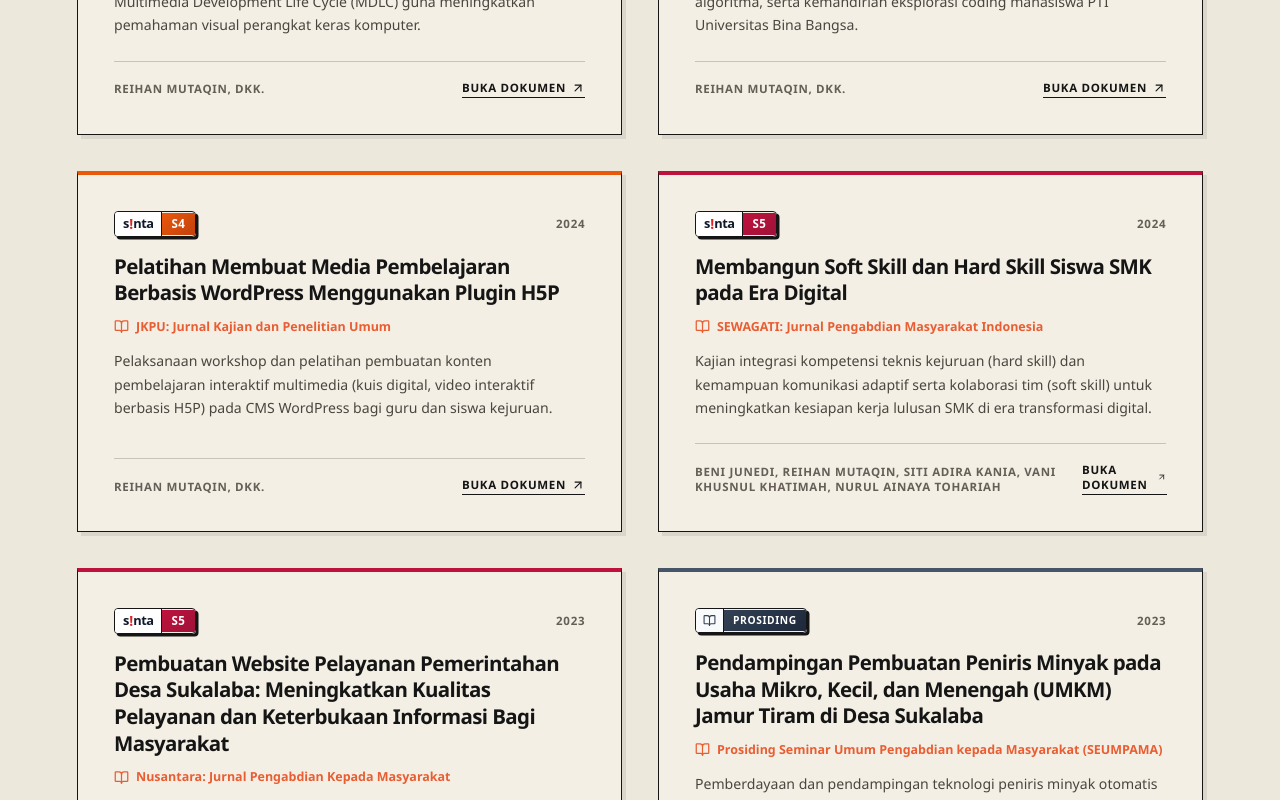
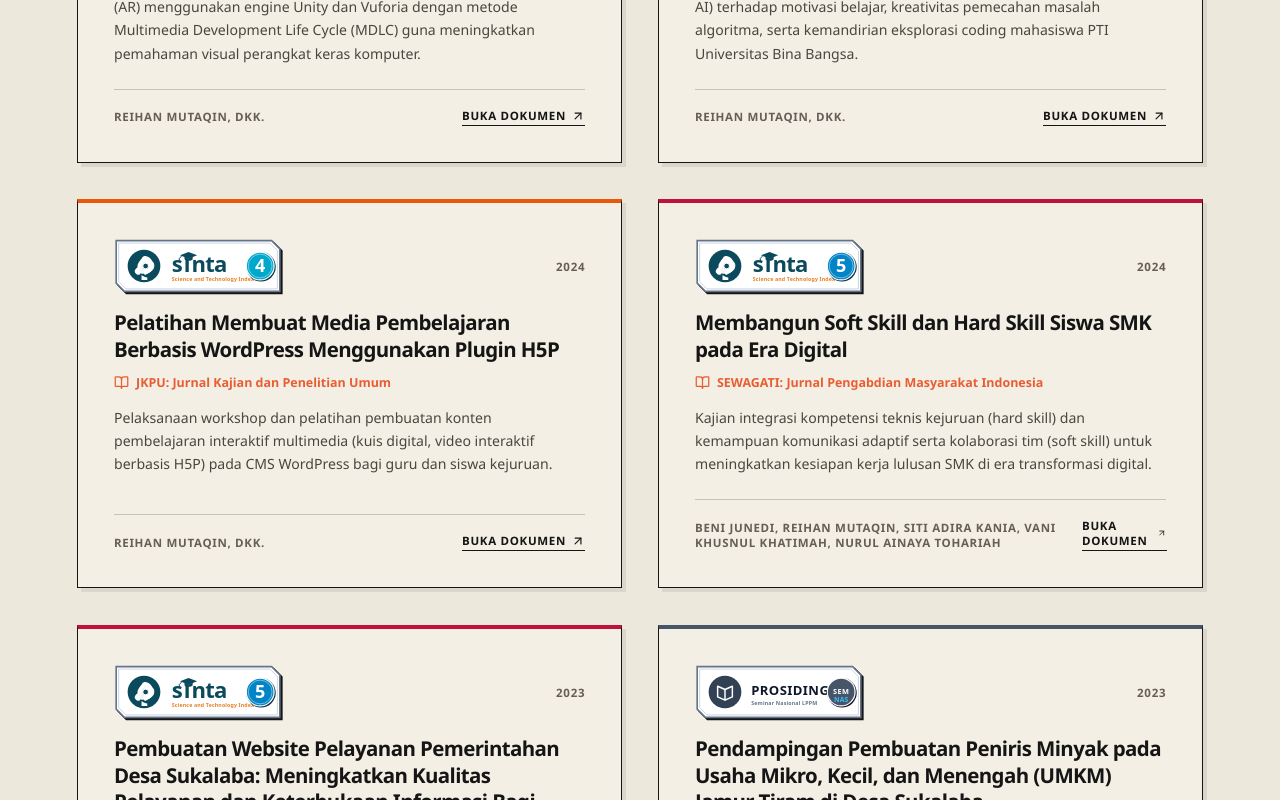
Before and after one commit to ReihanMutaqin/reihan, a React (Vite) app: page / in a window 1280 px wide. Shown: the part 11200-12000 px from the top of the page. Built offline with nearby package versions, Linux system fonts and the light colour scheme.

Commit message:
feat(publikasi): pasang badge akreditasi resmi SINTA asli (lengkap dengan lambang Wayang, toga s!nta, dan emblem peringkat 3/4/5) sesuai standar OJS

```diff
--- a/src/App.tsx
+++ b/src/App.tsx
@@ -406,31 +406,184 @@ const publications: Publication[] = [
 ]
 
 function SintaBadge({ level }: { level: 3 | 4 | 5 }) {
-  const rankMap = {
-    3: { code: 'S3', label: 'SINTA 3', cls: 'sinta-badge--s3' },
-    4: { code: 'S4', label: 'SINTA 4', cls: 'sinta-badge--s4' },
-    5: { code: 'S5', label: 'SINTA 5', cls: 'sinta-badge--s5' },
+  const levelColors = {
+    3: { bg: '#0284c7', ring: '#0369a1', num: '3' },
+    4: { bg: '#00a8cc', ring: '#086788', num: '4' },
+    5: { bg: '#0284c7', ring: '#075985', num: '5' },
   }[level]
 
   return (
-    <div className={`sinta-badge ${rankMap.cls}`} title={`Terakreditasi ${rankMap.label} Kemdiktisaintek RI`}>
-      <span className="sinta-badge__brand">
-        <span className="sinta-badge__s">s</span>
-        <span className="sinta-badge__i">!</span>
-        <span className="sinta-badge__nta">nta</span>
-      </span>
-      <span className="sinta-badge__rank">{rankMap.code}</span>
+    <div className="official-sinta-badge" title={`Terakreditasi SINTA ${level} Kemdiktisaintek RI`}>
+      <svg
+        viewBox="0 0 204 66"
+        width="168"
+        height="54"
+        fill="none"
+        xmlns="http://www.w3.org/2000/svg"
+        className="official-sinta-badge__svg"
+      >
+        {/* Outer Chamfered Border Frame */}
+        <polygon
+          points="10,2 192,2 202,12 202,64 12,64 2,54 2,2"
+          fill="#ffffff"
+          stroke="#64748b"
+          strokeWidth="2"
+        />
+        <polygon
+          points="12,5 190,5 199,14 199,61 14,61 5,52 5,5"
+          fill="none"
+          stroke="#cbd5e1"
+          strokeWidth="1.2"
+        />
+
+        {/* Left Wayang Emblem Circle */}
+        <g transform="translate(15, 12)">
+          <circle cx="21" cy="21" r="20" fill="#0b4a5d" />
+          {/* Wayang Headgear / Profile Silhouette */}
+          <path
+            d="M13 28 C12 24 14 20 17 18 C19 16 22 16 24 18 C26 14 29 14 32 16 C34 18 34 21 33 24 C31 27 28 29 25 30 C22 31 17 31 13 28 Z"
+            fill="#ffffff"
+            opacity="0.95"
+          />
+          <path
+            d="M21 9 C25 8 29 11 31 15 C33 19 33 23 30 27 C28 29 25 31 22 32 C20 30 20 27 22 25 C23 23 25 22 25 20 C25 18 23 17 21 17 C19 17 17 19 18 21 C18 23 17 24 15 24 C14 24 13 23 13 21 C13 18 16 14 18 12 C19 10 20 9 21 9 Z"
+            fill="#ffffff"
+          />
+          <path
+            d="M14 22 C13 23 11 24 10 26 C9 28 10 30 12 31 C13 32 15 32 16 31 C17 30 17 28 16 27 C15 26 15 24 16 23 Z"
+            fill="#ffffff"
+          />
+          <path
+            d="M18 32 L18 38 L25 38 L25 35 C23 35 20 34 18 32 Z"
+            fill="#ffffff"
+          />
+          <circle cx="23" cy="21" r="3.5" fill="#0b4a5d" stroke="#ffffff" strokeWidth="1.2" />
+        </g>
+
+        {/* Middle Typography: sinta */}
+        <g transform="translate(70, 13)">
+          {/* 's' */}
+          <text x="0" y="27" fill="#0b4a5d" fontFamily="system-ui, -apple-system, BlinkMacSystemFont, 'Montserrat', sans-serif" fontWeight="900" fontSize="27" letterSpacing="-1">s</text>
+
+          {/* 'i' stem without dot */}
+          <text x="14.5" y="27" fill="#0b4a5d" fontFamily="system-ui, -apple-system, BlinkMacSystemFont, 'Montserrat', sans-serif" fontWeight="900" fontSize="27" letterSpacing="-1">ı</text>
+
+          {/* Graduation Hat on 'i' */}
+          <g transform="translate(16, 2.5)">
+            <path d="M-6 4.5 L4.5 0.5 L15 4.5 L4.5 8.5 Z" fill="#0b4a5d" />
+            <path d="M-0.5 6 L4.5 8.2 L9.5 6 L9.5 9 C9.5 10.2 7 11.2 4.5 11.2 C2 11.2 -0.5 10.2 -0.5 9 Z" fill="#0b4a5d" />
+            {/* Tassel */}
+            <path d="M-4 5.2 L-7 8.5 L-6.5 12" stroke="#0b4a5d" strokeWidth="1.2" fill="none" strokeLinecap="round" />
+          </g>
+
+          {/* 'nta' */}
+          <text x="24" y="27" fill="#0b4a5d" fontFamily="system-ui, -apple-system, BlinkMacSystemFont, 'Montserrat', sans-serif" fontWeight="900" fontSize="27" letterSpacing="-1">nta</text>
+
+          {/* Subtitle: Science and Technology Index */}
+          <text x="0" y="38" fill="#e67e22" fontFamily="system-ui, -apple-system, BlinkMacSystemFont, sans-serif" fontWeight="800" fontSize="6.4" letterSpacing="0.2">
+            Science and Technology Index
+          </text>
+        </g>
+
+        {/* Right Number Badge Circle (3, 4, 5) */}
+        <g transform="translate(158, 13)">
+          {/* 3D Drop Shadow Ring */}
+          <circle cx="21" cy="21" r="18" fill="#083344" />
+          {/* Outer Border */}
+          <circle cx="20" cy="20" r="17" fill={levelColors.bg} stroke="#ffffff" strokeWidth="1.5" />
+          {/* Inner Highlight Ring */}
+          <circle cx="20" cy="20" r="14.5" fill="none" stroke="rgba(255,255,255,0.45)" strokeWidth="1.2" />
+          {/* Number */}
+          <text
+            x="20"
+            y="27"
+            textAnchor="middle"
+            fill="#ffffff"
+            fontFamily="system-ui, -apple-system, BlinkMacSystemFont, 'Montserrat', 'Arial Black', sans-serif"
+            fontWeight="900"
+            fontSize="22"
+          >
+            {levelColors.num}
+          </text>
+        </g>
+      </svg>
     </div>
   )
 }
 
 function ProsidingBadge({ label = 'Prosiding Seminar Nasional' }: { label?: string }) {
   return (
-    <div className="sinta-badge sinta-badge--prosiding" title={label}>
-      <span className="sinta-badge__brand sinta-badge__brand--prosiding">
-        <BookOpen size={13} aria-hidden="true" />
-      </span>
-      <span className="sinta-badge__rank">PROSIDING</span>
+    <div className="official-sinta-badge official-sinta-badge--prosiding" title={label}>
+      <svg
+        viewBox="0 0 204 66"
+        width="168"
+        height="54"
+        fill="none"
+        xmlns="http://www.w3.org/2000/svg"
+        className="official-sinta-badge__svg"
+      >
+        <polygon
+          points="10,2 192,2 202,12 202,64 12,64 2,54 2,2"
+          fill="#ffffff"
+          stroke="#64748b"
+          strokeWidth="2"
+        />
+        <polygon
+          points="12,5 190,5 199,14 199,61 14,61 5,52 5,5"
+          fill="none"
+          stroke="#cbd5e1"
+          strokeWidth="1.2"
+        />
+
+        <g transform="translate(15, 12)">
+          <circle cx="21" cy="21" r="20" fill="#334155" />
+          <path
+            d="M12 14 L21 18 L30 14 L30 27 L21 31 L12 27 Z"
+            fill="none"
+            stroke="#ffffff"
+            strokeWidth="1.8"
+            strokeLinejoin="round"
+          />
+          <path d="M21 18 L21 31" stroke="#ffffff" strokeWidth="1.8" />
+        </g>
+
+        <g transform="translate(68, 16)">
+          <text x="0" y="21" fill="#0f172a" fontFamily="system-ui, -apple-system, BlinkMacSystemFont, sans-serif" fontWeight="900" fontSize="16" letterSpacing="0.5">
+            PROSIDING
+          </text>
+          <text x="0" y="33" fill="#64748b" fontFamily="system-ui, -apple-system, BlinkMacSystemFont, sans-serif" fontWeight="800" fontSize="6.5" letterSpacing="0.2">
+            Seminar Nasional LPPM
+          </text>
+        </g>
+
+        <g transform="translate(158, 13)">
+          <circle cx="21" cy="21" r="18" fill="#0f172a" />
+          <circle cx="20" cy="20" r="17" fill="#475569" stroke="#ffffff" strokeWidth="1.5" />
+          <text
+            x="20"
+            y="23"
+            textAnchor="middle"
+            fill="#ffffff"
+            fontFamily="system-ui, -apple-system, BlinkMacSystemFont, sans-serif"
+            fontWeight="900"
+            fontSize="9"
+            letterSpacing="0.5"
+          >
+            SEM
+          </text>
+          <text
+            x="20"
+            y="32"
+            textAnchor="middle"
+            fill="#38bdf8"
+            fontFamily="system-ui, -apple-system, BlinkMacSystemFont, sans-serif"
+            fontWeight="900"
+            fontSize="8.5"
+          >
+            NAS
+          </text>
+        </g>
+      </svg>
     </div>
   )
 }
--- a/src/index.css
+++ b/src/index.css
@@ -989,85 +989,24 @@ ul {
   margin-bottom: 16px;
 }
 
-/* Official SINTA Accreditation Badge */
-.sinta-badge {
+/* Official SINTA Accreditation Badge (Exact Official Vector / OJS replica) */
+.official-sinta-badge {
   display: inline-flex;
   align-items: center;
-  border-radius: 4px;
-  overflow: hidden;
-  border: 1.5px solid var(--ink);
-  box-shadow: 2.5px 2.5px 0 var(--ink);
-  line-height: 1;
+  filter: drop-shadow(2.5px 2.5px 0 var(--ink));
+  transition: transform 180ms ease, filter 180ms ease;
   user-select: none;
-  font-family: system-ui, -apple-system, BlinkMacSystemFont, "Segoe UI", Roboto, sans-serif;
-  transition: transform 180ms ease, box-shadow 180ms ease;
-}
-
-.sinta-badge:hover {
-  transform: translateY(-1px);
-  box-shadow: 3.5px 3.5px 0 var(--ink);
-}
-
-.sinta-badge__brand {
-  display: inline-flex;
-  align-items: center;
-  padding: 5px 8px;
-  background: #ffffff;
-  color: #0f172a;
-  font-weight: 900;
-  font-size: 0.8rem;
-  letter-spacing: -0.04em;
-  border-right: 1.5px solid var(--ink);
-}
-
-.sinta-badge__s,
-.sinta-badge__nta {
-  color: #0f172a;
-  font-weight: 900;
-}
-
-.sinta-badge__i {
-  color: #dc2626;
-  font-weight: 950;
-  margin: 0 0.5px;
-  font-size: 0.86rem;
-}
-
-.sinta-badge__brand--prosiding {
-  padding: 5px 7px;
-  color: #334155;
-  background: #f8fafc;
-}
-
-.sinta-badge__rank {
-  padding: 5px 9px;
-  font-size: 0.72rem;
-  font-weight: 900;
-  letter-spacing: 0.05em;
-  color: #ffffff;
-  text-transform: uppercase;
-}
-
-/* SINTA 3 - Cyan / Teal / Blue Theme */
-.sinta-badge--s3 .sinta-badge__rank {
-  background: linear-gradient(135deg, #0284c7 0%, #0369a1 100%);
-}
-
-/* SINTA 4 - Amber / Orange Theme */
-.sinta-badge--s4 .sinta-badge__rank {
-  background: linear-gradient(135deg, #ea580c 0%, #c2410c 100%);
-}
-
-/* SINTA 5 - Ruby / Crimson Theme */
-.sinta-badge--s5 .sinta-badge__rank {
-  background: linear-gradient(135deg, #be123c 0%, #9f1239 100%);
-}
-
-/* Prosiding Seminar Nasional Theme */
-.sinta-badge--prosiding .sinta-badge__rank {
-  background: linear-gradient(135deg, #334155 0%, #1e293b 100%);
-  font-size: 0.64rem;
-  letter-spacing: 0.06em;
+}
+
+.official-sinta-badge:hover {
+  transform: translateY(-2px);
+  filter: drop-shadow(4px 4px 0 var(--ink));
+}
+
+.official-sinta-badge__svg {
+  display: block;
+  max-width: 168px;
+  height: auto;
 }
 
 .publication-card__badge {
```
